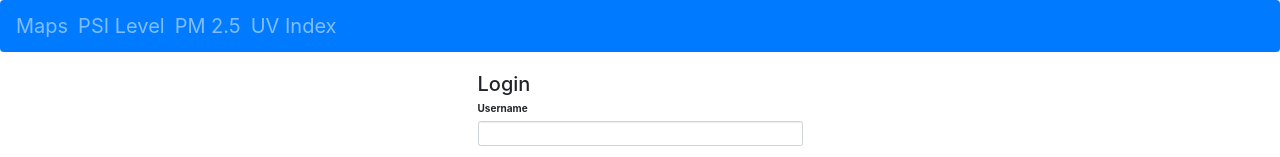
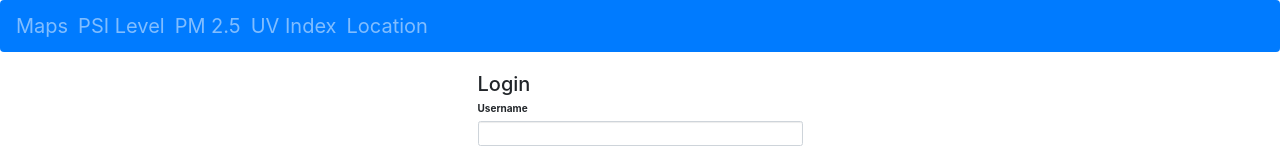
Before and after one commit to Arjun2506/CZ2006-405FOUND, a React app in the folder frontend/: page /login in a window 1280 px wide. Shown: the top 157 px of the page. Built offline with nearby package versions, Linux system fonts and the light colour scheme.

Commit message:
Add location

```diff
--- a/frontend/src/NavBar/NavBar.js
+++ b/frontend/src/NavBar/NavBar.js
@@ -13,7 +13,8 @@ export default class NavBar extends Component {
                         <Nav.Link href="/map">Maps</Nav.Link>
                         <Nav.Link href="/psi">PSI Level</Nav.Link>
                         <Nav.Link href="/pm">PM 2.5</Nav.Link>
-                        <Nav.Link href="/PM">UV Index</Nav.Link>
+                        <Nav.Link href="/uv">UV Index</Nav.Link>
+                        <Nav.Link href="/location">Location</Nav.Link>
                     </Nav>
                 </Navbar>
             </div >)
```
